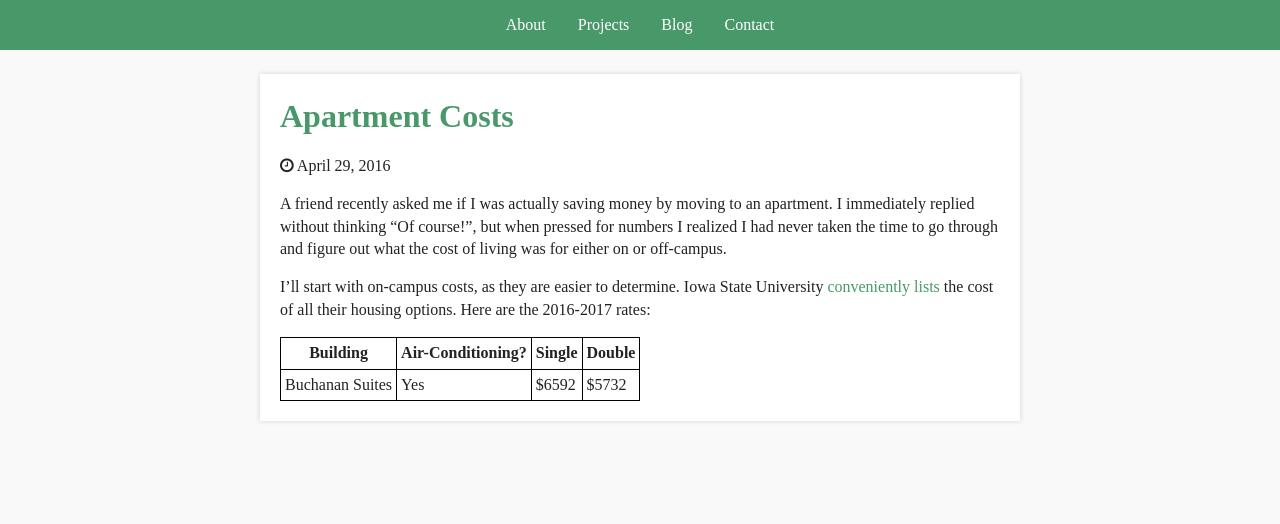
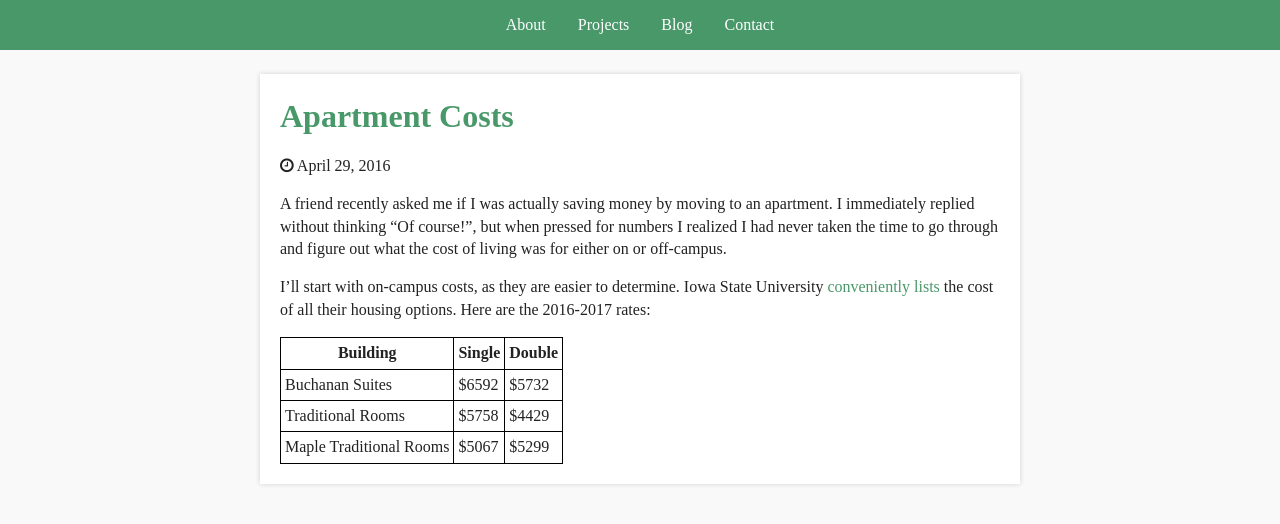
Before and after one commit to adamhammes/old-site, a Jekyll site: the page built from blog/_posts/2016-04-29-Apartment-Costs.md, in a window 1280 px wide. Shown: the top 524 px of the page. Built offline with Jekyll 4.4.1, drawn with Linux system fonts in a browser that asks for light colours; nearby versions of some CDN libraries.

Commit message:
Add rest of on-campus options

```diff
--- a/blog/_posts/2016-04-29-Apartment-Costs.md
+++ b/blog/_posts/2016-04-29-Apartment-Costs.md
@@ -12,6 +12,8 @@ I'll start with on-campus costs, as they are easier to determine.
 Iowa State University [conveniently lists](http://housing.iastate.edu/rates) the cost of all their housing options.
 Here are the 2016-2017 rates:
 
-| Building      | Air-Conditioning?  | Single  | Double |
-| ------------- | ------------- | ------ | ------ |
-| Buchanan Suites | Yes | $6592 | $5732 |
+| Building                | Single | Double |
+| ----------------------- | ------ | ------ |
+| Buchanan Suites         | $6592  | $5732  |
+| Traditional Rooms       | $5758  | $4429  |
+| Maple Traditional Rooms | $5067  | $5299  |
```
